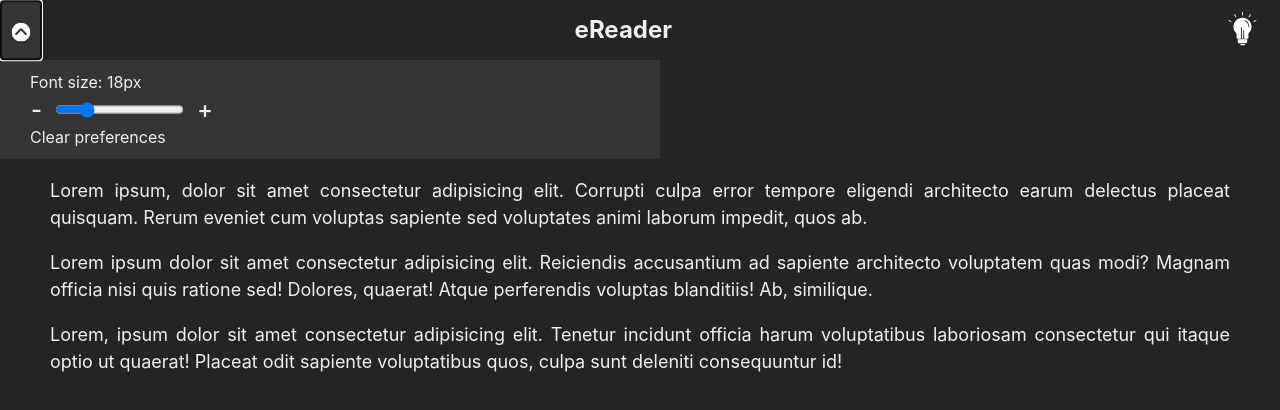
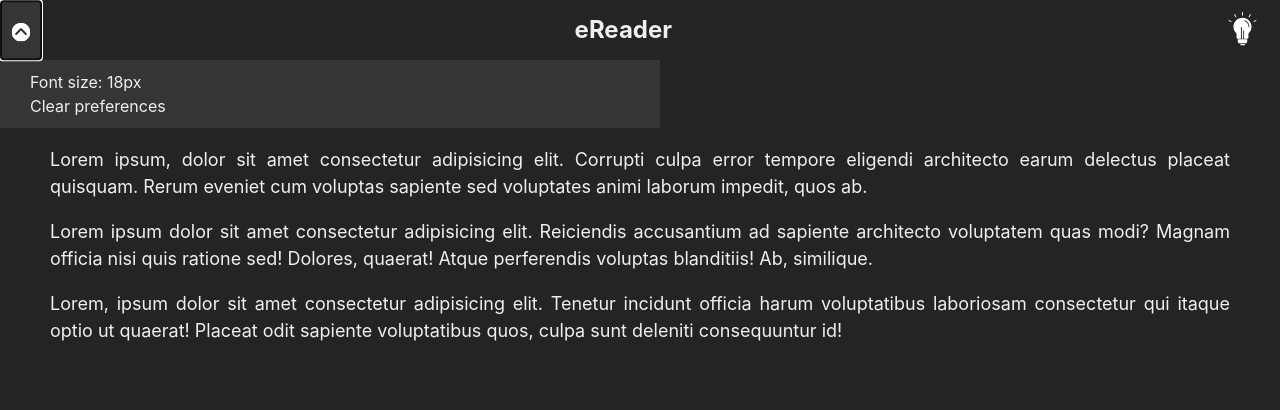
Before and after one commit to biancashiromoto/eReader, a React (Vite) app: page / in a window 1280 px wide. Both pictures are taken after a click on the button 21 px from the left and 30 px from the top of the page. Shown: the top 410 px of the page. Built offline with nearby package versions, Linux system fonts and the light colour scheme.

Commit message:
feat: Implement font size controls in component Header

```diff
--- a/src/components/Header/Header.tsx
+++ b/src/components/Header/Header.tsx
@@ -1,4 +1,4 @@
-import { useContext } from 'react';
+import { useContext, useState } from 'react';
 import Button from '../Button/Button';
 import Utils from '../../utils/Utils';
 import AppContext from '../../context/AppContext';
@@ -12,6 +12,8 @@ const Header = () => {
     isMenuHidden,
     setIsMenuHidden
   } = useContext(AppContext);
+
+  const [isFontSizeControlHidden, setIsFontSizeControlHidden] = useState<boolean>(true);
 
   // Sets preferences to default
   const clearPreferences = () => {
@@ -69,19 +71,20 @@ const Header = () => {
       </div>
       <nav
         data-testid="header-nav-bar"
-        // className={`${style["header-navbar"]} ${config.isDarkModeOn ? style["header-navbar-dark"] : style["header-navbar-light"]}`}
       >
         {isMenuHidden ? null : (
         <ul
           className={`${style["header-navbar"]} ${config.isDarkModeOn ? style["header-navbar-dark"] : style["header-navbar-light"]}`}
         >
-          <li>
-          <div className="font-size-buttons">
-            <label
-              htmlFor="font-size-range"
-              className={`${style["font-size-range"]}`}
+          <li
+            // className={`${style["font-size-range"]}`}
+            onClick={() => {
+              setIsFontSizeControlHidden((prevState) => !prevState);
+            }}
           >
             {`Font size: ${config.fontSize}px`}
+            <div className="font-size-buttons">
+            {isFontSizeControlHidden ? null : (
               <div className={`${style["font-size-control"]}`}>
                 <Button
                   className={`${style["decrease-font-size-button"]} ${style["font-size-button"]}`}
@@ -108,7 +111,7 @@ const Header = () => {
                     role="button"
                   />
               </div>
-            </label>
+            )}
           </div>
           </li>
           <li
```
Lines whose indentation alone changed are shown as unchanged.
